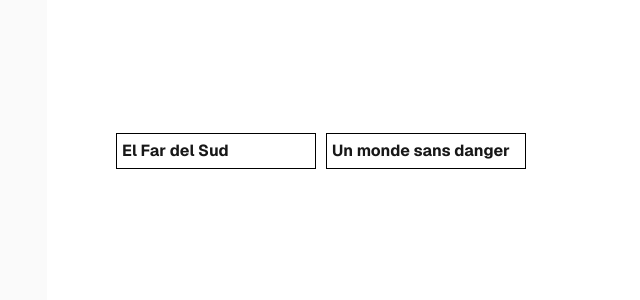
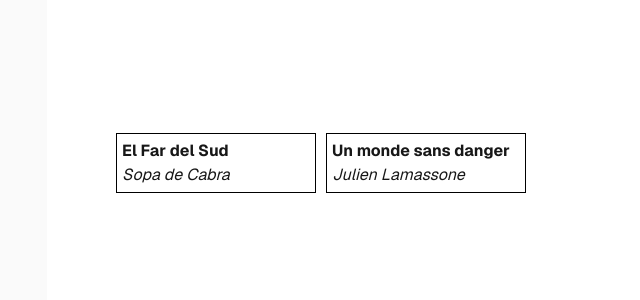
Before and after one commit to jma25l/ajudant-musical, a Next.js app: page / in a window 1280 px wide. Shown: the top 300 px of the page, without its empty margins (209-849 px from the left). Built offline with nearby package versions, Linux system fonts and the light colour scheme.

Commit message:
Afegits autors i css llista cançons

```diff
--- a/app/globals.css
+++ b/app/globals.css
@@ -124,3 +124,16 @@
     display: none
   }
 }
+
+.fitxaCanco {
+  margin: 5px;
+  border: solid black 1px;
+  width: 25%;
+  min-width: 200px;
+  padding: 5px
+}
+
+.fitxaCanco:hover {
+  border: solid blue 3px;
+  margin: 2px;
+}
--- a/app/page.tsx
+++ b/app/page.tsx
@@ -17,9 +17,10 @@
         <div style={{display:"flex", flexDirection:"row", flexWrap:"wrap", justifyContent:"center"}}>
         {canconer.map((x,i)=>
           (
-            <div style={{margin:"5px", border: "solid black 1px", width:"25%", minWidth:"200px", padding:"5px"}} key={i}>
-              <Link href={"/visor/"+x.id}><b>{x.nom}</b></Link>
-            </div>
+            <Link href={"/visor/"+x.id} key={i}><div className={"fitxaCanco"} >
+              <b>{x.nom}</b><br/>
+              <span><i>{x.autor || 'Desconegut'}</i></span>
+            </div></Link>
           )
         )}
         </div>
--- a/data/index.yml
+++ b/data/index.yml
@@ -1,5 +1,7 @@
 cancons:
   - id: far
     nom: El Far del Sud
+    autor: Sopa de Cabra
   - id: monde
     nom: Un monde sans danger
+    autor: Julien Lamassone
--- a/lib/tipus.tsx
+++ b/lib/tipus.tsx
@@ -1,6 +1,7 @@
 export interface Canco {
     id:string;
     nom:string;
+    autor?:string;
 }
 
 export interface CanconerApiInterface {
```
Also changed, not shown: 1 other file (tests, documents, lock files or other folders).
